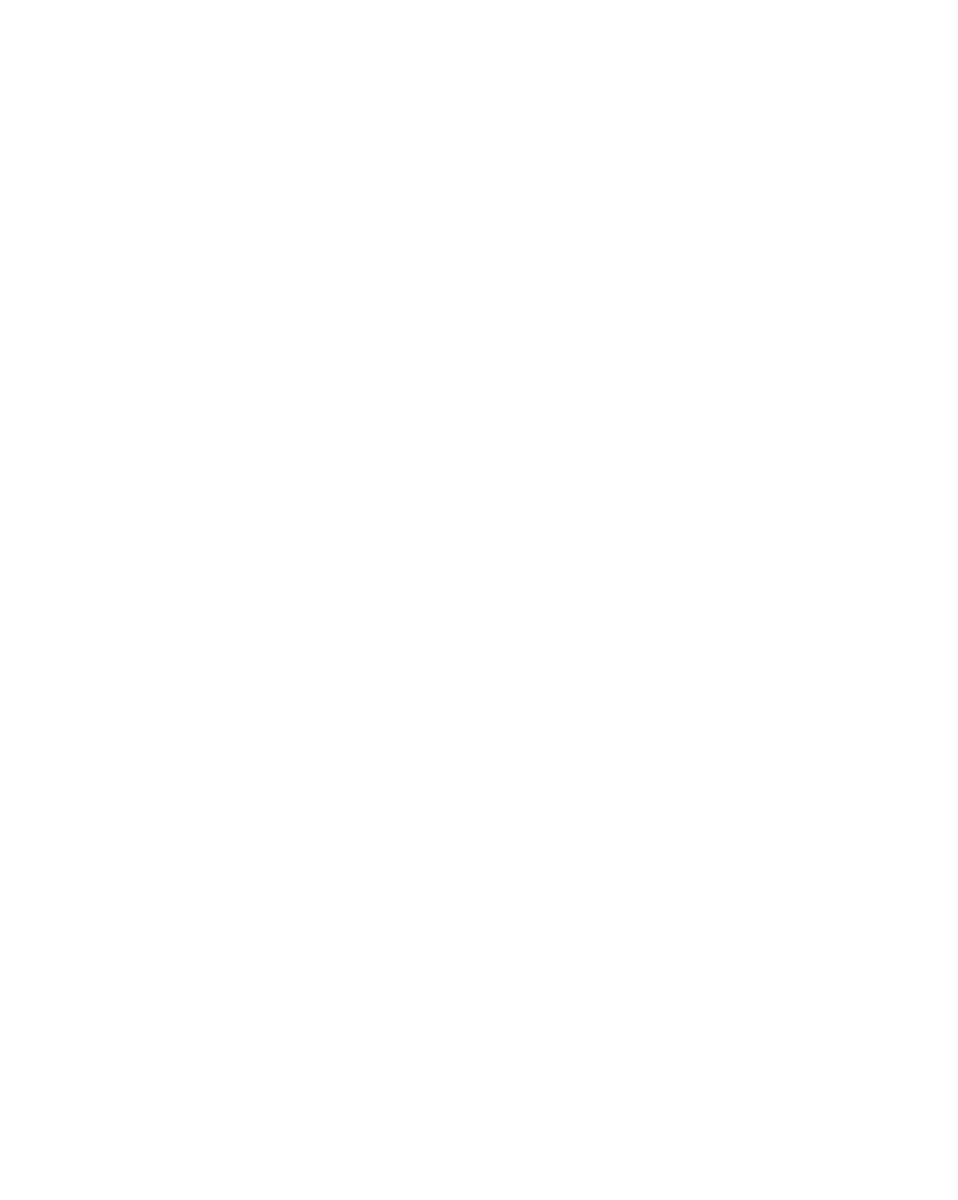
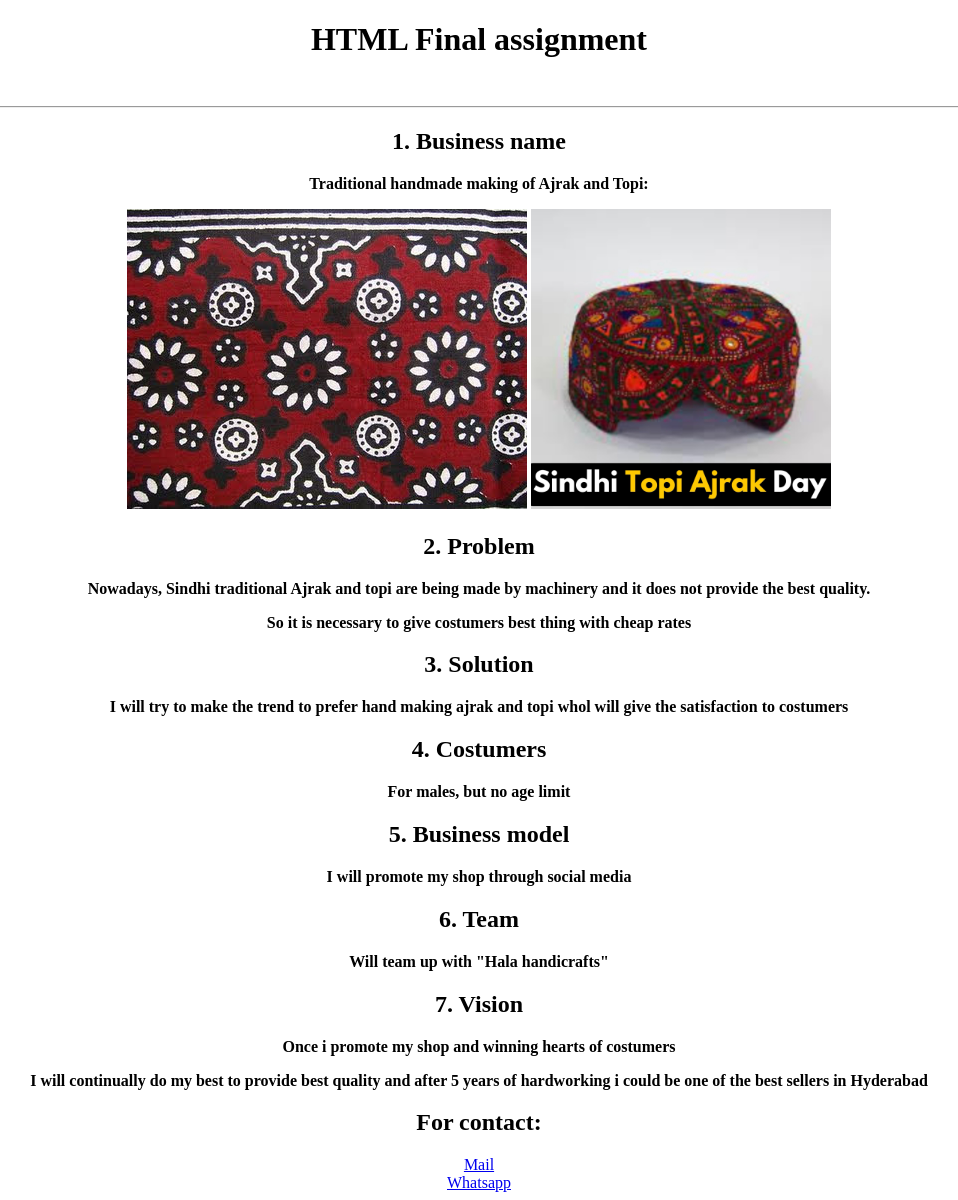
Before and after one commit to mubashirhussain999/business, a plain HTML site: page index.html in a window 1280 px wide. Shown: the whole page, without its empty margins (161-1119 px from the left). Before the commit the page ends 800 px from the top, so only its background shows below. Drawn offline with Linux system fonts and the light colour scheme.

Commit message:
initial commit

```diff
--- a/index.html
+++ b/index.html
@@ -6,7 +6,49 @@
     <title>Business</title>
 </head>
 <body>
-    <h1></h1>
+    <center><h1><b>HTML Final assignment</b></h1></center>
+    <br>
+    <hr>
+
+    <center>
+    <h2><b>1. Business name</b></h2>
+
+    <p><b>Traditional handmade making of Ajrak and Topi:</b></p> <img src="ajrak.jpg"> <img src="topi.jpeg" height="300" width="300">
+
+    <br>
+
+    <h2><b>2. Problem</b></h2>
+    <p><b>Nowadays, Sindhi traditional Ajrak and topi are being made by machinery and it does not provide the best quality.</b></p>
+    <p><b>So it is necessary to give costumers best thing with cheap rates</b></p>
+
+
+    <h2><b>3. Solution</b></h2>
+    <p><b>I will try to make the trend to prefer hand making ajrak and topi whol will give the satisfaction to costumers</b></p>
+
+    <h2><b>4. Costumers</b></h2>
+    <p><b>For males, but no age limit</b></p>
+
+    <h2><b>5. Business model</b></h2>
+    <p><b>I will promote my shop through social media</b></p>
+
+    <h2><b>6. Team</b></h2>
+    <p><b>Will team up with "Hala handicrafts"</b></p>
+
+    <h2><b>7. Vision</b></h2>
+    <p><b>Once i promote my shop and winning hearts of costumers</b></p>
+    <p><b>I will continually do my best to provide best quality and after 5 years of hardworking i could be one of the best sellers in Hyderabad</b></p>
+
+
+
+
+
+
+    <h2>For contact:</h2>
+    <a href="mailto:hmubashir353@gmail.com"> Mail</a>
+    <br>
+    <a href="https://api.whatsapp.com/">Whatsapp</a>
+    </center>
+
 
 
 </body>
```
Also changed, not shown: ajrak.jpg (added), topi.jpeg (added).
